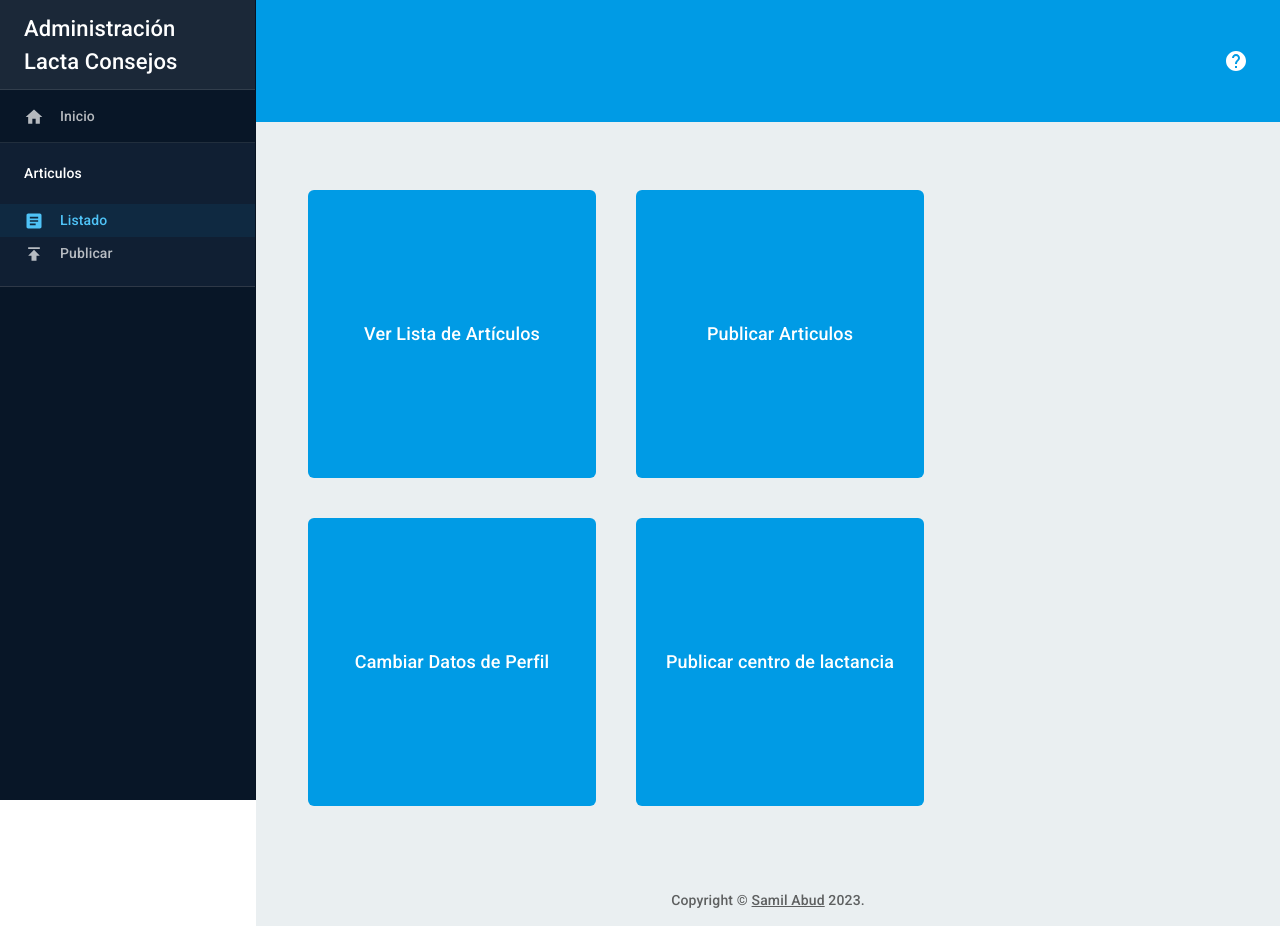
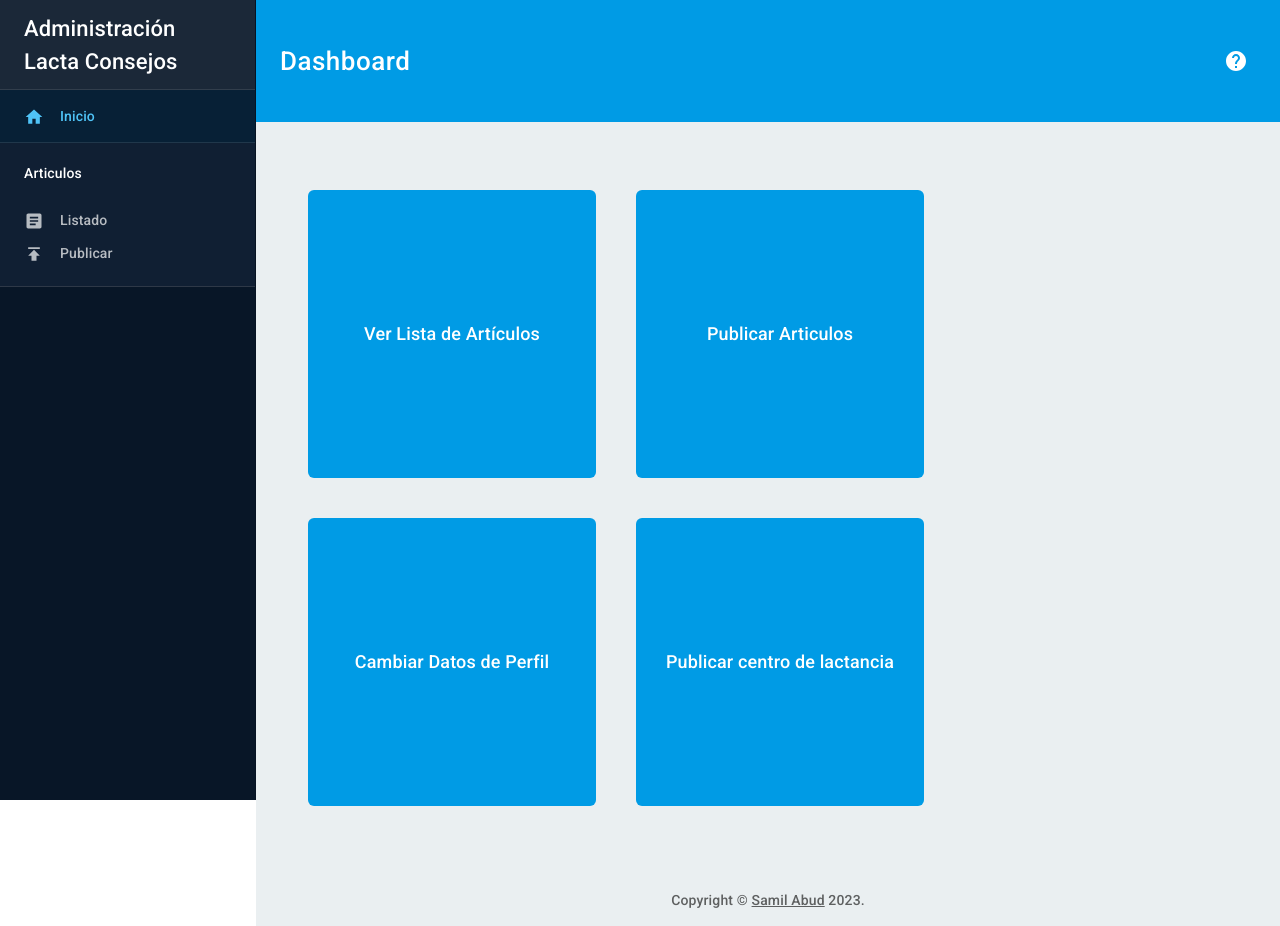
Before and after one commit to samilabud/LactaConsejosBackend, a Next.js app in the folder client/: page /dashboard in a window 1280 px wide. Built offline with nearby package versions, Linux system fonts and the light colour scheme.

Commit message:
Added dashboard title, and selected class for navigator menu

```diff
--- a/client/src/app/dashboard/navigator.tsx
+++ b/client/src/app/dashboard/navigator.tsx
@@ -11,6 +11,7 @@ import HomeIcon from "@mui/icons-material/Home";
 import ArticleIcon from "@mui/icons-material/Article";
 import PublishIcon from "@mui/icons-material/Publish";
 import Link from "next/link";
+import { GlobalContext } from "./global-context";
 
 const categories = [
   {
@@ -21,11 +22,13 @@ const categories = [
         icon: <ArticleIcon />,
         active: true,
         href: "/dashboard/articles",
+        pageTitle: "Artículos",
       },
       {
         id: "Publicar",
         icon: <PublishIcon />,
         href: "/dashboard/article/add/",
+        pageTitle: "Agregar Artículo",
       },
     ],
   },
@@ -48,6 +51,7 @@ const itemCategory = {
 
 export default function Navigator(props: DrawerProps) {
   const { ...other } = props;
+  const { globalState } = React.useContext(GlobalContext);
 
   return (
     <Drawer variant="permanent" {...other}>
@@ -57,25 +61,30 @@ export default function Navigator(props: DrawerProps) {
         >
           Administración Lacta Consejos
         </ListItem>
-        <ListItem sx={{ ...item, ...itemCategory }}>
-          <ListItemIcon>
-            <Link href={`/dashboard`}>
+
+        <Link href={`/dashboard`}>
+          <ListItemButton
+            sx={{ ...item, ...itemCategory }}
+            selected={globalState?.title === "Dashboard"}
+          >
+            <ListItemIcon>
               <HomeIcon />
-            </Link>
-          </ListItemIcon>
-          <Link href={`/dashboard`}>
+            </ListItemIcon>
             <ListItemText>Inicio</ListItemText>
-          </Link>
-        </ListItem>
+          </ListItemButton>
+        </Link>
         {categories.map(({ id, children }) => (
           <Box sx={{ bgcolor: "#101F33" }} key={id}>
             <ListItem sx={{ py: 2, px: 3 }}>
               <ListItemText sx={{ color: "#fff" }}>{id}</ListItemText>
             </ListItem>
-            {children.map(({ id: childId, icon, active, href }) => (
+            {children.map(({ id: childId, icon, href, pageTitle }) => (
               <Link href={href} key={childId}>
                 <ListItem disablePadding>
-                  <ListItemButton selected={active} sx={item}>
+                  <ListItemButton
+                    selected={globalState?.title === pageTitle}
+                    sx={item}
+                  >
                     <ListItemIcon>{icon}</ListItemIcon>
                     <ListItemText>{childId}</ListItemText>
                   </ListItemButton>
--- a/client/src/app/dashboard/page.tsx
+++ b/client/src/app/dashboard/page.tsx
@@ -1,6 +1,16 @@
+"use client";
+import { useState, useContext, useEffect } from "react";
+import { GlobalContext } from "./global-context";
+
 export default function Page() {
+  const { setGlobalState } = useContext(GlobalContext);
+  useEffect(() => {
+    if (setGlobalState) {
+      setGlobalState({ title: "Dashboard" });
+    }
+  }, [setGlobalState]);
   return (
-    <div className="flex flex-wrap">
+    <main className="flex flex-wrap">
       <a className="menuItem" href="/dashboard/articles">
         Ver Lista de Artículos
       </a>
@@ -13,6 +23,6 @@ export default function Page() {
       <a className="menuItem" href="/dashboard">
         Publicar centro de lactancia
       </a>
-    </div>
+    </main>
   );
 }
```
